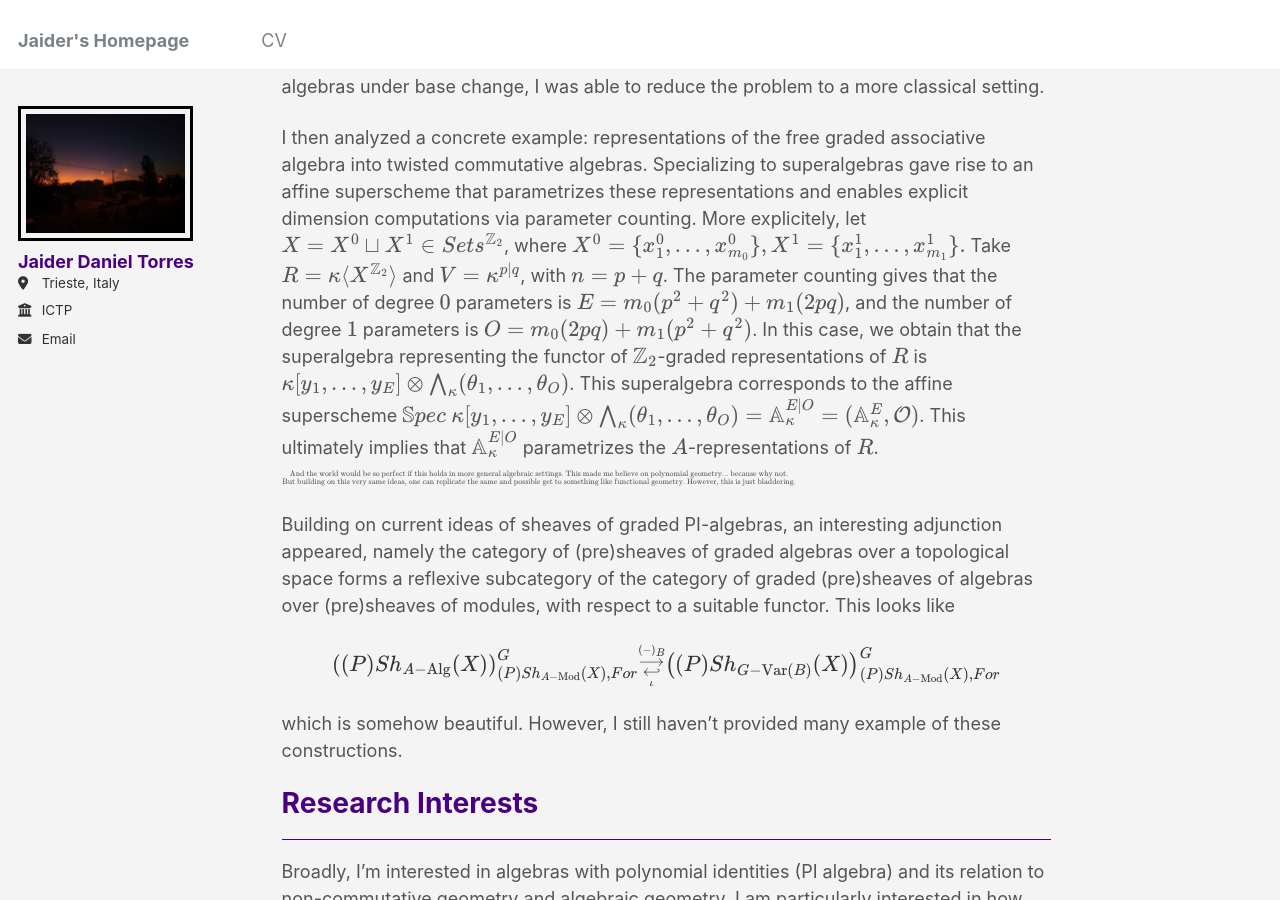
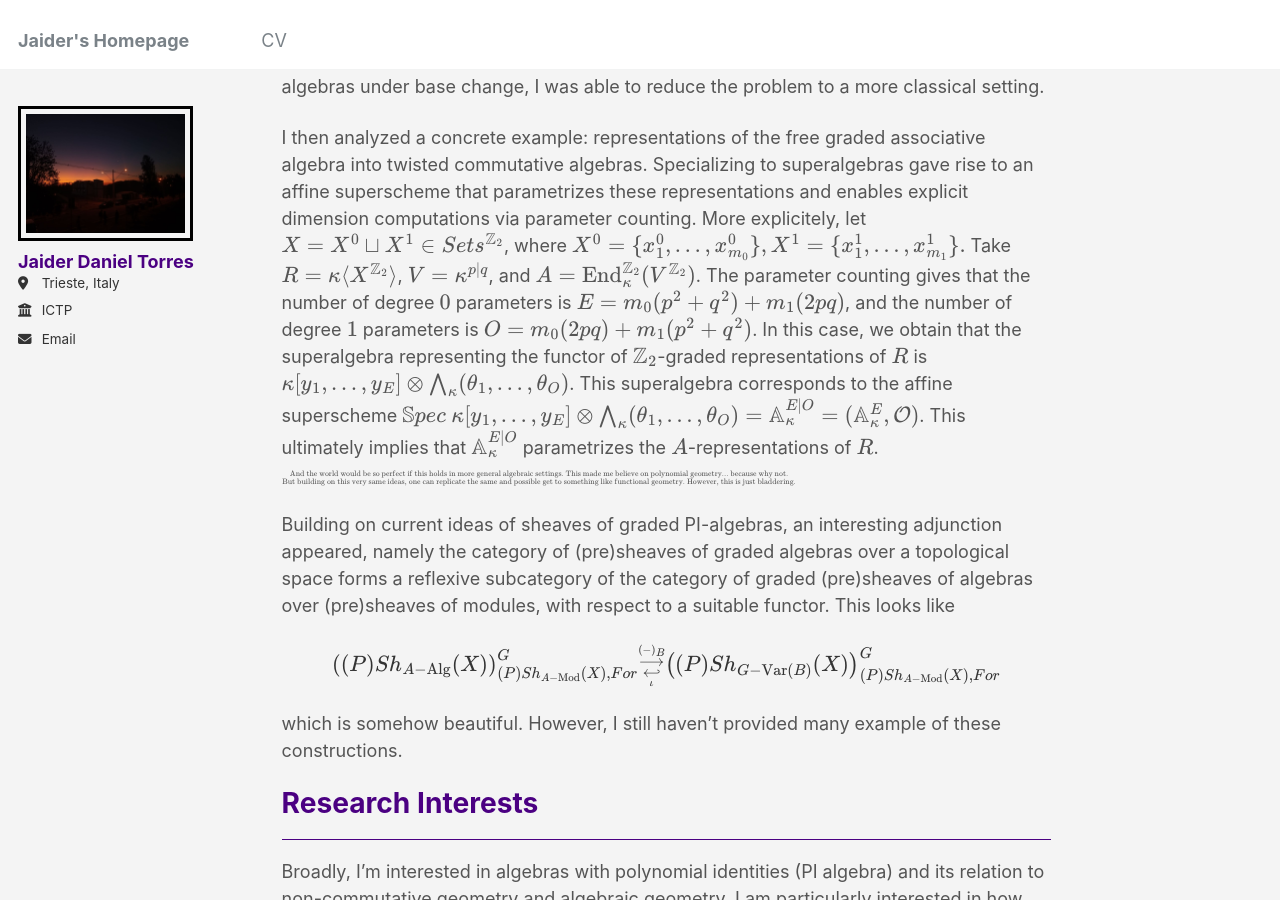
Before and after one commit to jaider-torres/jaider-torres.github.io, a Jekyll site: the page built from _pages/about.md, in a window 1280 px wide and 900 px high, scrolled down 911 px. Built offline with Jekyll 4.4.1, drawn with Linux system fonts in a browser that asks for light colours.

Commit message:
Update about.md

```diff
--- a/_pages/about.md
+++ b/_pages/about.md
@@ -19,7 +19,7 @@ I worked on graded algebras, their representations, and related geometric aspect
 
 I then analyzed a concrete example: representations of the free graded associative algebra into twisted commutative algebras. Specializing to superalgebras gave rise to an affine superscheme that parametrizes these representations and enables explicit dimension computations via parameter counting. More explicitely, let $$X = X^0 \sqcup X^1 \in Sets^{\mathbb Z_2}$$, where
 $$X^0 = \{x^0_1,\dots,x^0_{m_0}\}, X^1 = \{x^1_1,\dots,x^1_{m_1}\}.$$
-Take $$R=\kappa\langle X^{\mathbb Z_2}\rangle$$ and $$V=\kappa^{p\mid q}$$, with $$n=p+q$$. The parameter counting gives that the number of degree $$0$$ parameters is $$E = m_0(p^2+q^2) + m_1(2pq)$$,
+Take $$R=\kappa\langle X^{\mathbb Z_2}\rangle$$, $$V=\kappa^{p\mid q}$$, and $$A=\mathrm{End}_\kappa^{\mathbb Z_2}(V^{\mathbb Z_2})$$. The parameter counting gives that the number of degree $$0$$ parameters is $$E = m_0(p^2+q^2) + m_1(2pq)$$,
 and the number of degree $$1$$ parameters is $$O = m_0(2pq) + m_1(p^2+q^2)$$. In this case, we obtain that the superalgebra representing the functor of $$\mathbb Z_2$$-graded representations of  $$R$$ is $$\kappa[y_1,\dots,y_E]\otimes\bigwedge_\kappa(\theta_1,\dots,\theta_O)$$.
 This superalgebra corresponds to the affine superscheme $$\mathbb Spec\ \kappa[y_1,\dots,y_E]\otimes\bigwedge_\kappa(\theta_1,\dots,\theta_O)=\mathbb A_\kappa^{E\mid O}=(\mathbb A_\kappa^{E},\mathcal O)$$. This ultimately implies that $$\mathbb A_\kappa^{E\mid O}$$ parametrizes the $$A$$-representations of $$R$$. $${\tiny \substack{\text{And the world would be so perfect if this holds in more general algebraic settings. This made me believe on polynomial geometry... because why not.}\\
 \text{But building on this very same ideas, one can replicate the same and possible get to something like functional geometry. However, this is just bladdering.}}}$$
```
